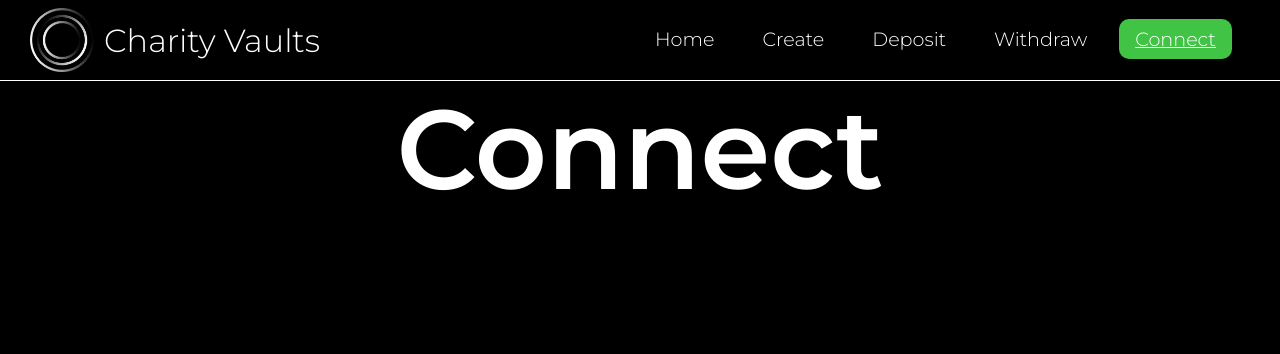
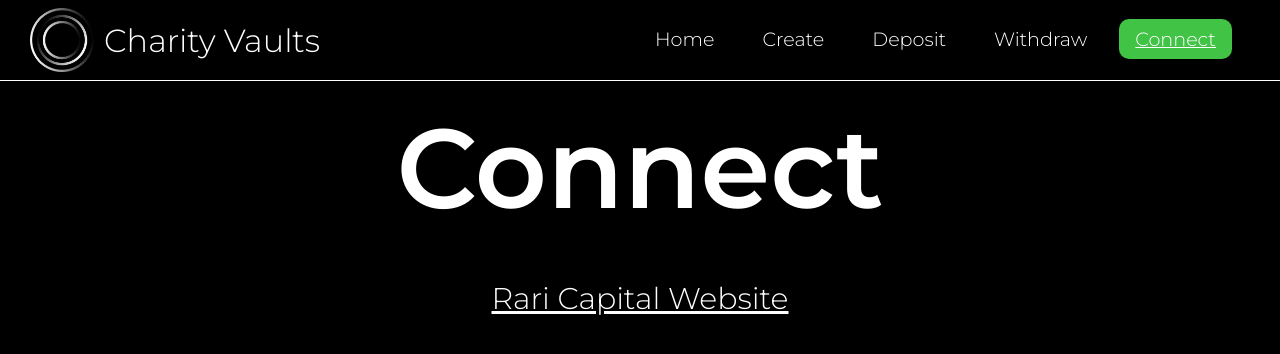
Before and after one commit to Rari-Capital/charity-vaults-ui, a React (Create React App) app: page /connect in a window 1280 px wide. Shown: the top 354 px of the page. Built offline with nearby package versions, Linux system fonts and the light colour scheme.

Commit message:
Refactoring basic components into their own folders to organize files better. Implementing custom page component to handle Rari link at bottom of site, using the component in each of the 5 main pages.

```diff
--- /dev/null
+++ b/src/components/Page/Page.css
@@ -0,0 +1,21 @@
+.page-container {
+    padding-top: 1.5%;
+    padding-bottom: 1.5%;
+}
+
+.page-content {
+    height: 100%;
+    display: flex;
+    flex-direction: column;
+    align-items: center;
+}
+
+.rari-link-container {
+    padding-top: 1.5%;
+}
+
+.rari-link {
+    font-size: 30px;
+    text-decoration: underline;
+    color: white;
+}
--- /dev/null
+++ b/src/components/Page/Page.js
@@ -0,0 +1,17 @@
+import React from 'react'
+import "./Page.css"
+
+const Page = (props) => {
+    return (
+        <div className="page-container">
+            <div className="page-content">{props.children}</div>
+            <div className="rari-link-container">
+                <a className="rari-link" href="https://rari.capital" target="_blank">
+                    Rari Capital Website
+                </a>
+            </div>
+        </div>
+    )
+}
+
+export default Page;
--- a/src/components/Pages/Connect.js
+++ b/src/components/Pages/Connect.js
@@ -1,10 +1,12 @@
 import React from 'react'
+import Page from "../Page/Page"
+
 
 function Connect() {
     return (
-        <div>
+        <Page>
             <h1>Connect</h1>
-        </div>
+        </Page>
     )
 }
 
--- a/src/components/Pages/Create.js
+++ b/src/components/Pages/Create.js
@@ -1,10 +1,12 @@
 import React from 'react'
+import Page from "../Page/Page"
+
 
 function Create() {
     return (
-        <div>
+        <Page>
             <h1>Create</h1>
-        </div>
+        </Page>
     )
 }
 
--- a/src/components/Pages/Deposit.js
+++ b/src/components/Pages/Deposit.js
@@ -1,10 +1,12 @@
 import React from 'react'
+import Page from "../Page/Page"
+
 
 function Deposit() {
     return (
-        <div>
+        <Page>
             <h1>Deposit</h1>
-        </div>
+        </Page>
     )
 }
 
--- a/src/components/Pages/Home.js
+++ b/src/components/Pages/Home.js
@@ -1,6 +1,7 @@
 import React from 'react'
 import { NavLink } from 'react-router-dom'
-import Button from "../Button"
+import Button from "../Button/Button"
+import Page from "../Page/Page"
 import "./Home.css"
 
 
@@ -10,7 +11,7 @@ function Home() {
     }
 
     return (
-        <div className="home-container">
+        <Page>
             <div className="home-header-container">
 
             </div>
@@ -28,7 +29,7 @@ function Home() {
                     <Button>Get Started</Button>
                 </NavLink>
             </div>
-        </div>
+        </Page>
     )
 }
 
--- a/src/components/Pages/Withdraw.js
+++ b/src/components/Pages/Withdraw.js
@@ -1,10 +1,12 @@
 import React from 'react'
+import Page from "../Page/Page"
+
 
 function Withdraw() {
     return (
-        <div>
+        <Page>
             <h1>Withdraw</h1>
-        </div>
+        </Page>
     )
 }
 
```
Also changed, not shown: src/components/Button/Button.css (renamed from src/components/Button.css), src/components/Button/Button.js (renamed from src/components/Button.js).
